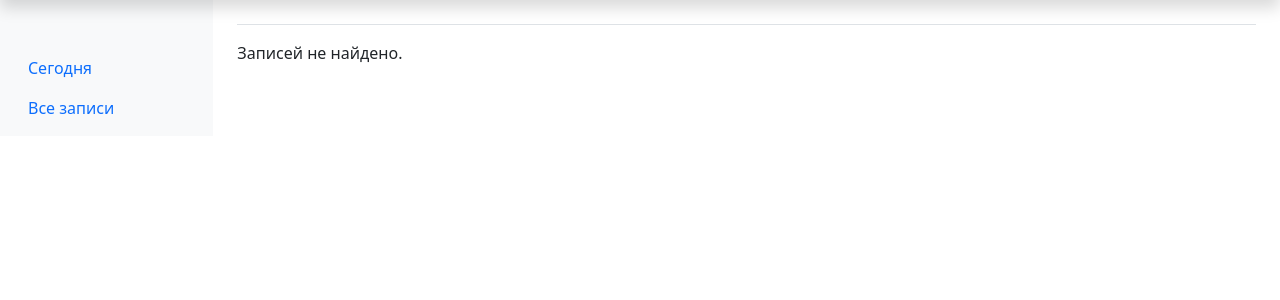
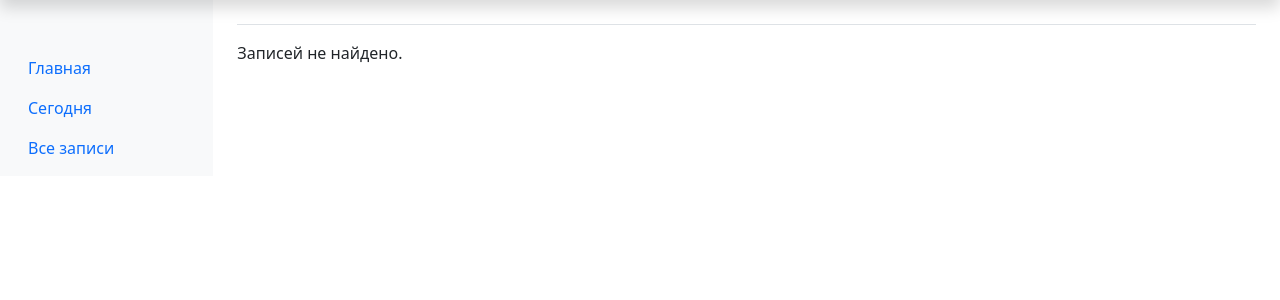
Before and after one commit to vgridasov/orit46, a Django app: page /arolog/ in a window 1280 px wide. Shown: the part 48-348 px from the top of the page. Run offline with Django 4.2, Linux system fonts and the light colour scheme; the visitor is signed in with stand-in values (Sample User, id 1); data that the repository does not hold is empty; some libraries are stand-ins or nearby versions.

Commit message:
Изменения в меню пользователя с расширенным просмотром записей

```diff
--- a/ORIT/arolog/templates/arolog/sidebar_menu.html
+++ b/ORIT/arolog/templates/arolog/sidebar_menu.html
@@ -6,6 +6,11 @@
         <ul class="nav flex-column">
 
           {% if not staff.is_unit_only %}
+            <li class="nav-item">
+              <a class="nav-link" href="{% url 'my' %}">
+                Главная
+              </a>
+            </li>
             <li class="nav-item">
               <a class="nav-link" href="{% url 'today' %}">
                 Сегодня
```
Also changed, not shown: ORIT/arolog/templates/arolog/home.html (+7 -1 lines).
